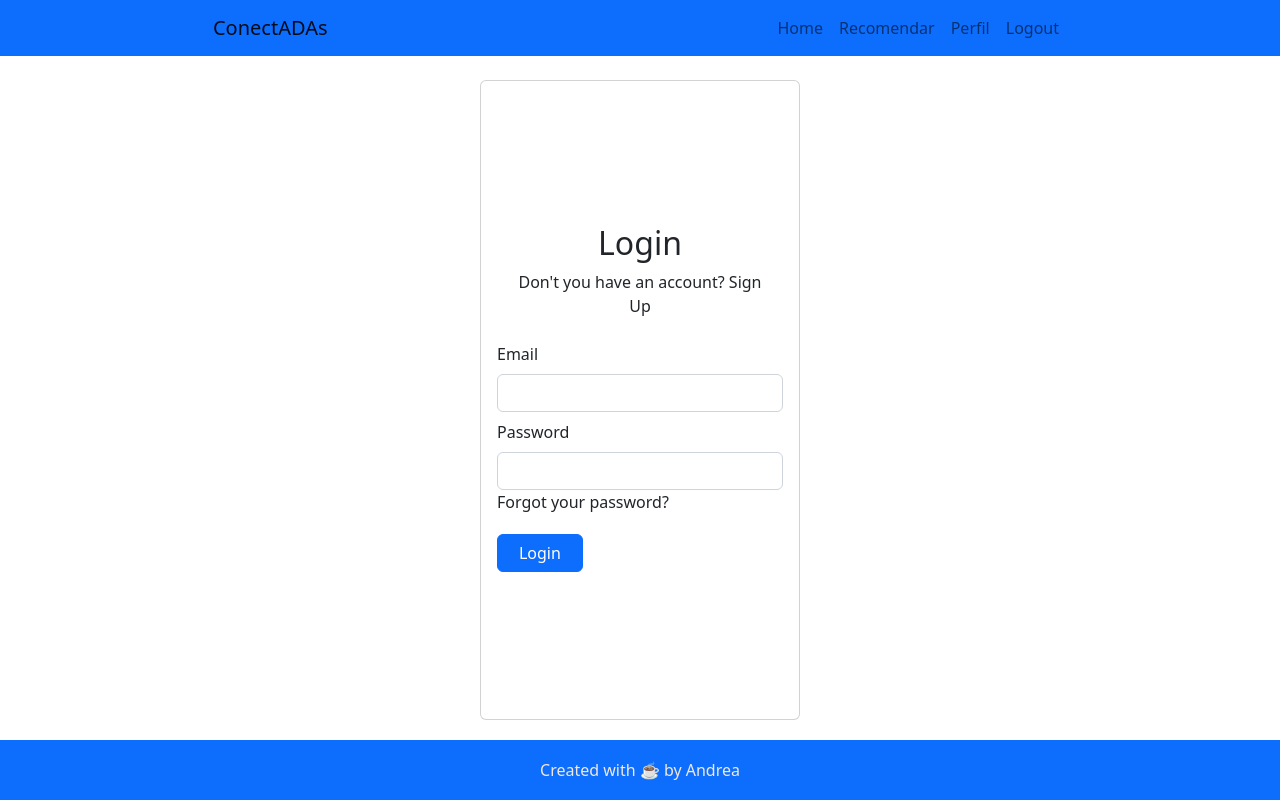
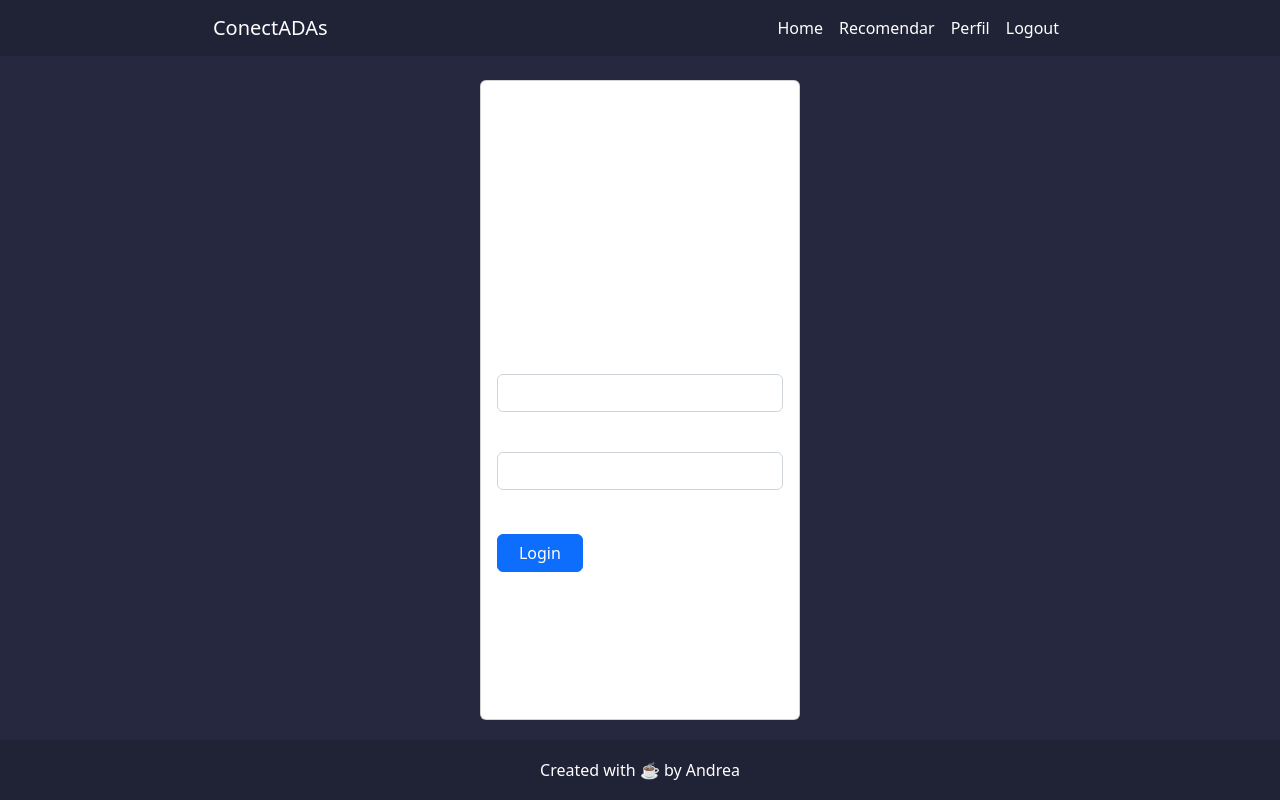
Before and after one commit to andreaeba/conectadas, a React (Create React App) app: page /login in a window 1280 px wide. Built offline with nearby package versions, Linux system fonts and the light colour scheme; no server answers.

Commit message:
changes in the layout

```diff
--- a/src/App.css
+++ b/src/App.css
@@ -5,9 +5,24 @@
 }
 
 body {
+  background-color: #262840;
   position: relative;
   min-height: 100vh;
   padding-bottom: 6em;
+  color: #ffffff;
+}
+
+.navbar {
+  background-color: #202236;
+
+}
+
+.navbar .nav-link, .nav-link:active {
+  color: #ffffff;
+}
+
+.navbar .navbar-brand {
+  color: #ffffff
 }
 
 .navbar-item {
@@ -19,8 +34,8 @@ body {
   bottom: 0;
   width: 100%;
   height: 60px;
-  background-color: #0D6EFD;
-  color: #F2E7DC;
+  background-color: #202236;
+  color: #ffffff;
   display: flex;
   justify-content: center;
   align-items: center;
--- a/src/components/common/Menu/index.tsx
+++ b/src/components/common/Menu/index.tsx
@@ -7,10 +7,10 @@ const MenuForLoginUser = () => {
 
     return(
         <>
-            <Navbar bg="primary" variant="primary" className='navbar-vertical d-flex justify-content-around'>
+            <Navbar className='navbar navbar-vertical d-flex justify-content-around'>
                 <Navbar.Brand>ConectADAs</Navbar.Brand>
-                <Nav className="justify-content-end" activeKey="/home">
-                    <Nav.Item>
+                <Nav className="justify-content-end" activeKey="/profile">
+                    <Nav.Item className="">
                         <NavLink to="/home" className="nav-link">Home</NavLink>
                     </Nav.Item>
                     <Nav.Item>
--- a/src/pages/Home/index.tsx
+++ b/src/pages/Home/index.tsx
@@ -54,6 +54,7 @@ const HomePage: FC<Props> = ({children}) => {
                 <Container className="col-sm-9 bg-primary p-3">
                     <Container fluid className="p-3 bg-warning">
                        <Card>
+                            <p>¿Qué te gustaría compartirnos?</p>
                             <Form className="d-flex flex-column" onSubmit={handleSubmit}>
                             <FloatingLabel
                                 label="Título de la publicación"
--- a/src/pages/Movies/index.tsx
+++ b/src/pages/Movies/index.tsx
@@ -47,8 +47,9 @@ const MoviesPage: FC<Props> = ({ className }) => {
         <>
         <Outlet />
         <Layout>
+            <Container className="d-flex flex-column justify-content-center align-items-center">
             <Container className="m-5">
-            <h3>Recommended Movies</h3>
+            <h3>Start to recommend movies to your friends!</h3>
 
                 <Form className="" >
                     <Form.Group className="mb-3" controlId="formInputSearch">
@@ -80,6 +81,7 @@ const MoviesPage: FC<Props> = ({ className }) => {
                 </Container>
 
             </Container>
+            </Container>
         </Layout>
         </>
     )
```
Also changed, not shown: package.json (+5 -4 lines), 1 other file (tests, documents, lock files or other folders).
